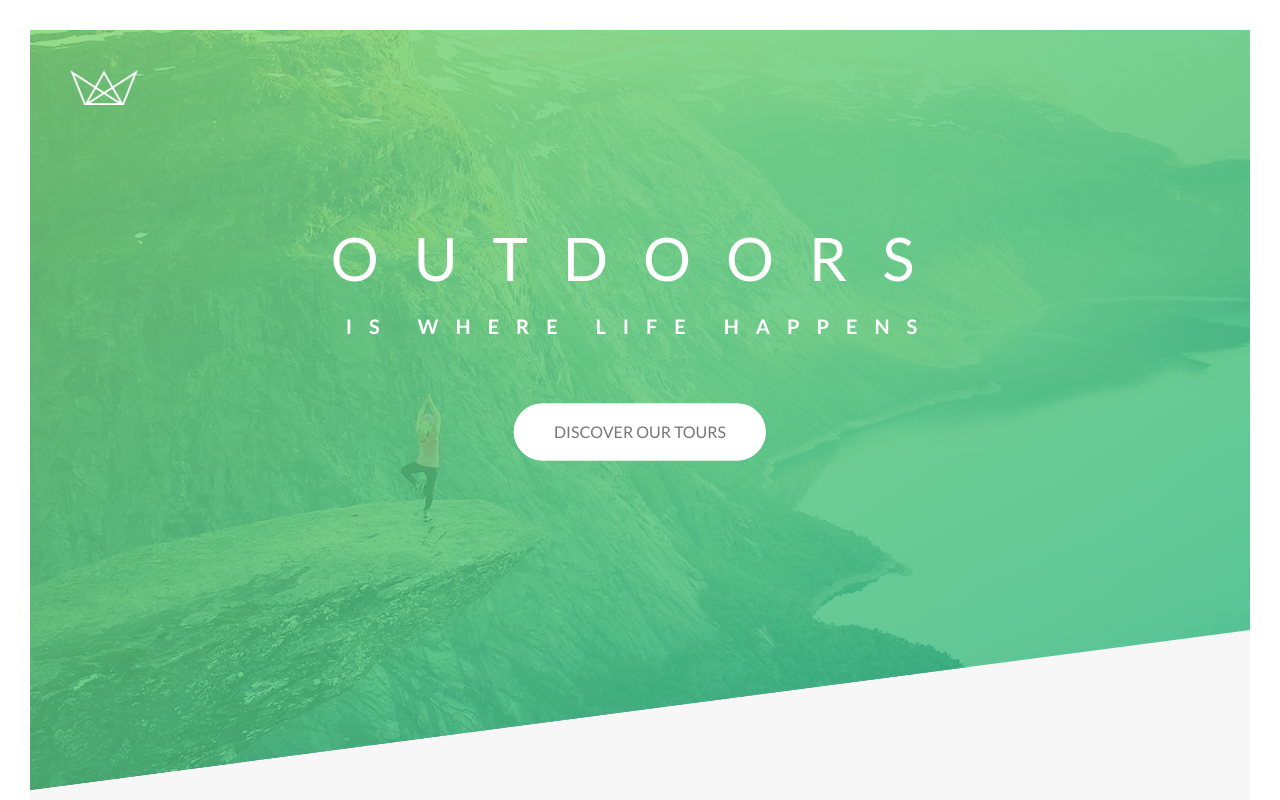
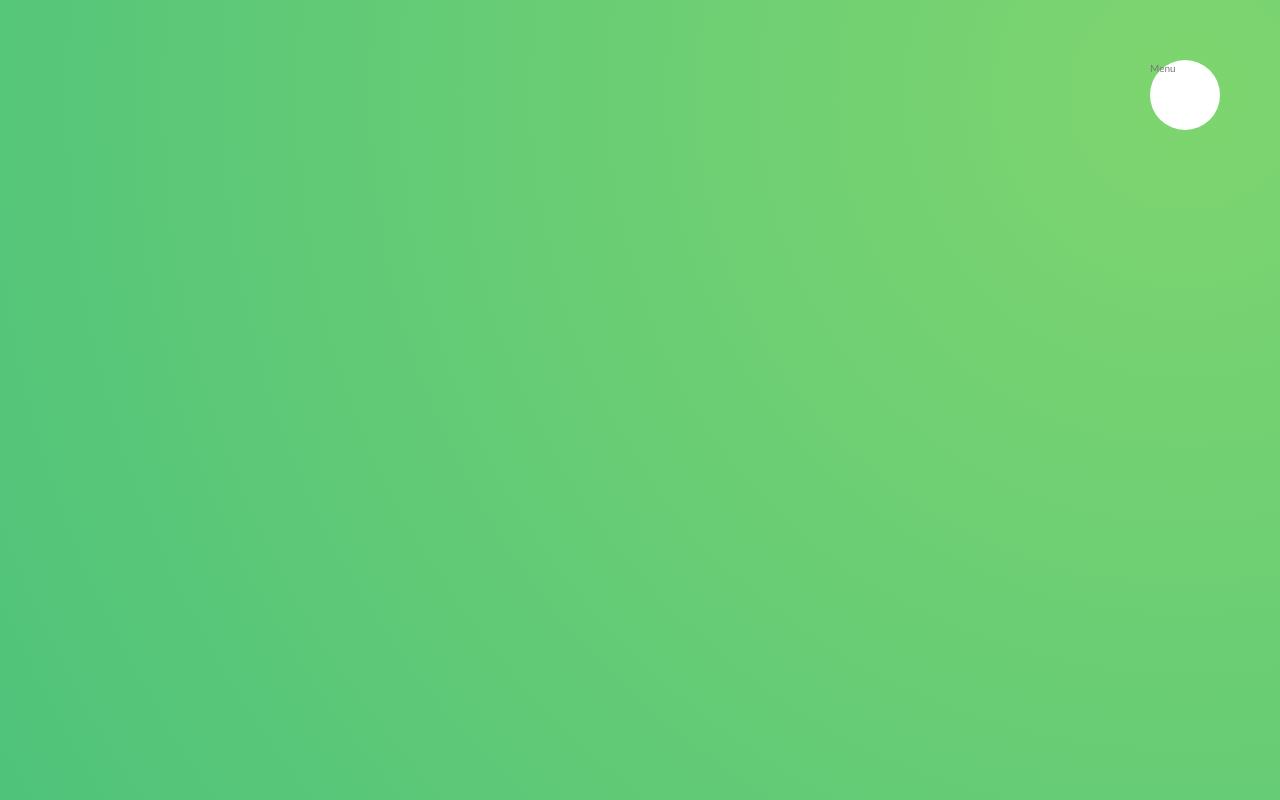
Before and after one commit to Charithra05/nature, a website: page index.html in a window 1280 px wide. Shown: the top 800 px of the page. Drawn offline with Linux system fonts and the light colour scheme.

Commit message:
review of nav

```diff
--- a/index.html
+++ b/index.html
@@ -13,6 +13,20 @@
         <title>Natours | Exciting tours for adventurous people</title>
     </head>
     <body>
+        <div class="navigation">
+            <input type="checkbox" class="navigation__checkbox" id="navi-toggle">
+            <label for="navi-toggle" class="navigation__button">Menu</label>
+            <div class="navigation__background"></div>
+            <div class="navigation__nav">
+                <ul class="navigation__list">
+                    <li class="navigation__item"><a href="#" class="navigation__link">About Natours</a></li>
+                    <li class="navigation__item"><a href="#" class="navigation__link">your benifits</a></li>
+                    <li class="navigation__item"><a href="#" class="navigation__link">popular tours</a></li>
+                    <li class="navigation__item"><a href="#" class="navigation__link">Stories</a></li>
+                    <li class="navigation__item"><a href="#" class="navigation__link">Book now</a></li>
+                </ul>
+            </div>
+        </div>
         <header class="header">
             <div class="header__logo-box">
                 <img src="resources/img/logo-white.png" alt="Logo" class="header__logo">
--- /dev/null
+++ b/sass/layout/_navigation.scss
@@ -0,0 +1,65 @@
+.navigation{
+    position: relative;
+    &__checkbox{
+        display: none;
+    }
+    &__button{
+        background-color: $color-white;
+        height: 7rem;
+        width: 7rem;
+        position: fixed;
+        top: 6rem;
+        right: 6rem;
+        border-radius: 50%;
+        z-index: 2000;
+    }
+    &__background{
+        height: 6rem;
+        width: 6rem;
+        border-radius: 50%;
+        position: fixed;
+        top: 6.5rem;
+        right: 6.5rem;
+        background-image:radial-gradient($color-primary-light,$color-primary-dark);
+        z-index: 1000;
+        transform: scale(60);
+    }
+    &__nav{
+        height: 100vh;
+        width: 100%;
+        top: 0;
+        right: 0;
+        z-index: 1500;
+    }
+    &__list{
+        position:absolute;
+        top: 50%;
+        left: 50%;
+        transform: translate(-50%,-50%);
+        text-align: center;
+    }
+    &__link{
+        &:link,
+        &:visited{
+        font-size: 3rem;
+        font-weight: 300;
+        padding: 1rem 2rem;
+        color: $color-white;
+        text-decoration: none;
+        text-transform: uppercase;
+        background-image: linear-gradient(120deg,transparent 0%,transparent 50%,$color-white 50%);
+        background-size: 220%;
+        transition: all .4s;
+        }
+
+        &:hover,
+        &:active{
+            background-size:100%;
+            color: $color-primary;
+            transform: translateX(1rem);
+        }
+    }
+    &__item{
+        margin: 1rem;
+    }
+}
--- a/sass/main.scss
+++ b/sass/main.scss
@@ -18,5 +18,6 @@
 @import "layout/header";
 @import "layout/grid";
 @import "layout/footer";
+@import "layout/navigation";
 
 @import "pages/home";
```
Also changed, not shown: resources/css/style.css.
